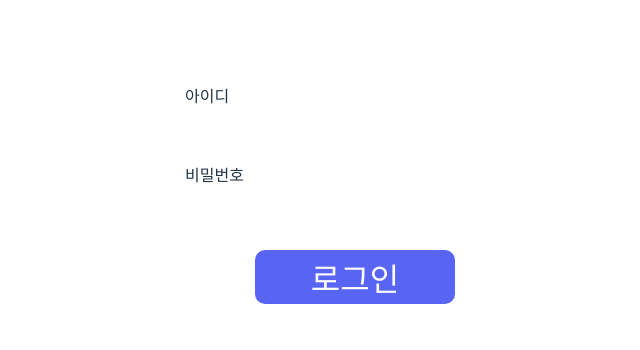
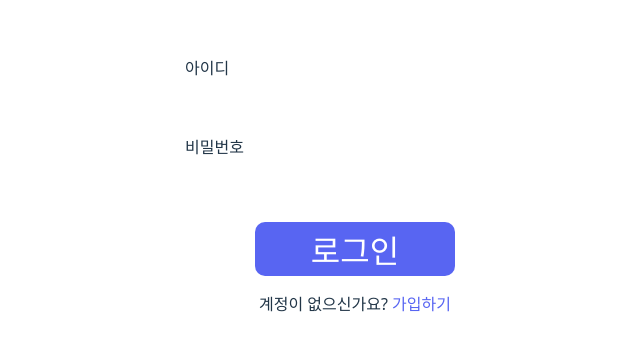
Before and after one commit to 7472062/mern-chat, a React (Vite) app in the folder client/: page /login in a window 1280 px wide. Shown: the part 166-516 px from the top of the page, without its empty margins (285-925 px from the left). Built offline with nearby package versions, Linux system fonts and the light colour scheme.

Commit message:
가입하기 버튼 추가

```diff
--- a/client/src/index.css
+++ b/client/src/index.css
@@ -15,11 +15,11 @@
 
 a {
   font-weight: 500;
-  color: #646cff;
+  color: #5865f2;
   text-decoration: inherit;
 }
 a:hover {
-  color: #535bf2;
+  color: #5865f2ac;
 }
 
 body {
--- a/client/src/pages/Login.jsx
+++ b/client/src/pages/Login.jsx
@@ -1,5 +1,5 @@
 import { useState } from 'react';
-import { useNavigate } from 'react-router-dom';
+import { Link, useNavigate } from 'react-router-dom';
 
 import './Login.css'
 
@@ -76,6 +76,9 @@ function Login() {
                     />
                 </div>
                 <button type="submit" className='auth-button'>로그인</button>
+                <p className="auth-switch" style={{ marginTop: '1rem' }}>
+                    계정이 없으신가요? <Link to="/register">가입하기</Link>
+                </p>
             </form>
         </div>
     );
```
